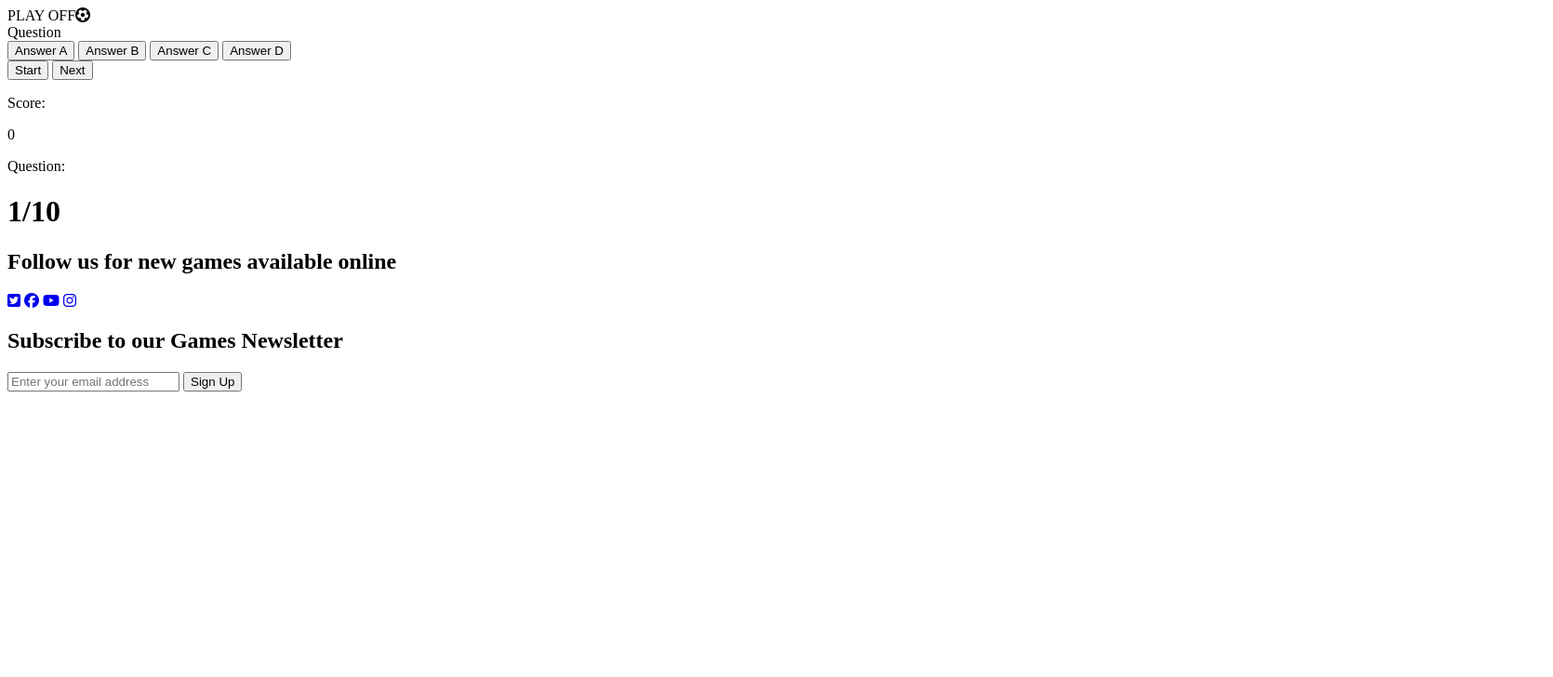
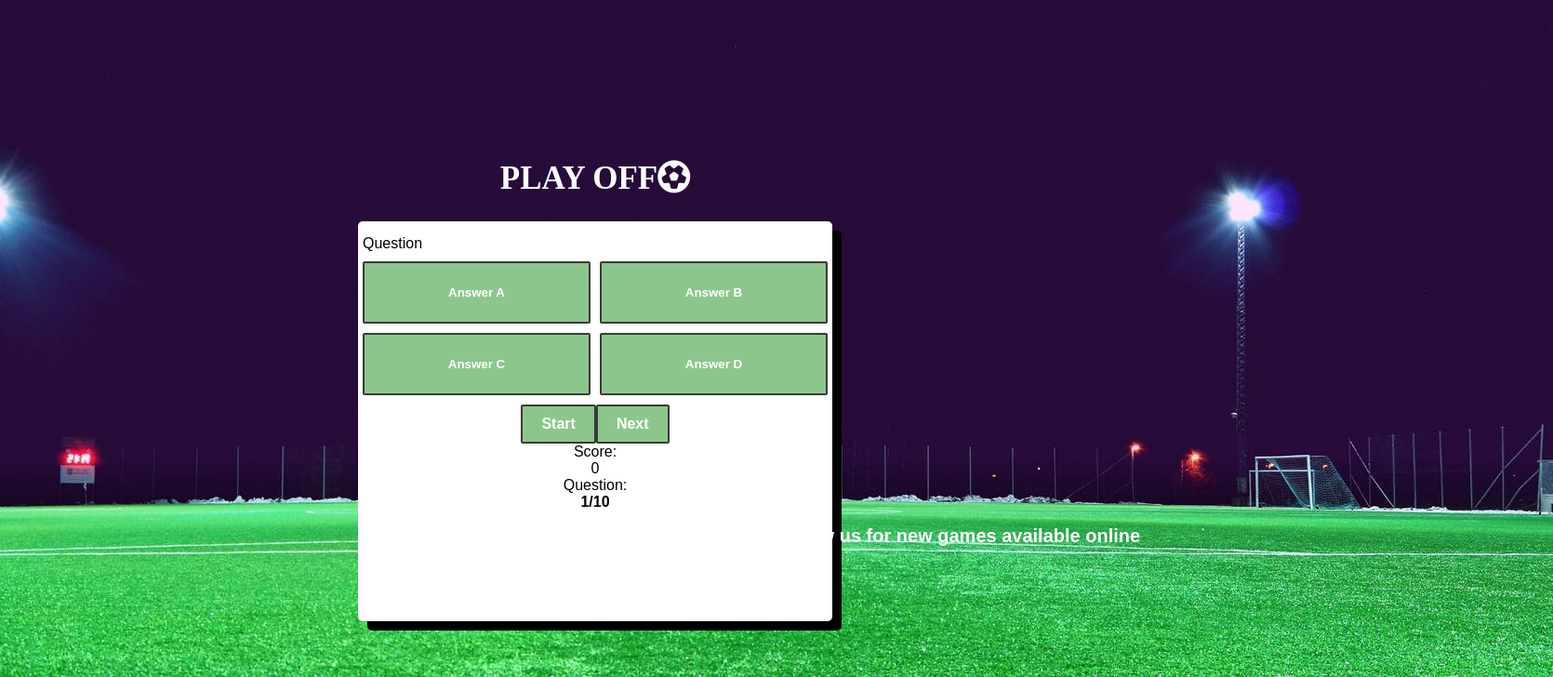
Before and after one commit to Code-Institute-Submissions/Shanbashir1-Play-Off_SeptResub, a plain HTML site: page index.html in a window 1280 px wide. Shown: the top 728 px of the page at 93% size, 1670 px wide, since content can reach past the window. Drawn offline with Linux system fonts and the light colour scheme.

Commit message:
added css design to box container and buttons and aligned header

```diff
--- a/assets/css/style.css
+++ b/assets/css/style.css
@@ -0,0 +1,167 @@
+/* design body element and add a background image of a football pitch*/
+
+body{
+    font-family: Arial, Helvetica, sans-serif;
+    box-sizing: border-box;
+    padding: 0;
+    margin: 0;
+    display: flex;
+    flex-direction: column;
+    width: 100vw;
+    height: 95vh;
+    justify-content:center ;
+    align-items: center;
+
+    background: url('../images/football.png') center ;
+}
+
+/*Size and design Header element to fit inline with the container*/
+
+.play {
+    font-size: 35px;
+    color: #fff;
+    font-family: 'Times New Roman', Times, serif;
+    font-weight: bold;
+    margin-top:5rem;
+    margin-bottom: 2%;
+}
+
+/*Design box element & buttons which will operate the container element for the quiz game*/
+
+.main-box {
+    width: 500px;
+    height: 50vh;
+    background-color: #fff;;
+    border-radius: 5px;
+    padding: 15px 5px;
+    box-shadow: 10px 10px;
+}
+
+.btn-grid {
+    display: grid;
+    grid-template-columns: repeat(2, auto);
+    gap: 10px;
+    margin: 10px 0;
+}
+
+.btn {
+    border: 2px solid #3a3a3a;
+    background-color: #5a5a;
+    border-radius: 2px;
+    padding: 1.5rem 3rem;
+    outline: none;
+    color: #fff;
+    font-weight: bold;
+}
+
+.btn:hover {
+    background-color: #f94230;
+}
+
+.btn.correct{
+    --hue:var(--hue-correct);
+   background-color: lightgreen
+}
+.btn.wrong{
+    --hue:var(--hue-wrong);
+    background-color: lightpink;
+
+}
+
+#start-button, #next-button {
+    font-size: 1rem;
+    padding: 10px 20px;
+}
+
+/* design the controls and hide elements */
+
+.controls {
+    display: flex;
+    justify-content: center;
+    align-items: center;
+}
+
+
+/* design the footer and social media icons */
+
+
+.main-footer {
+    height: 20vh;
+    width: 100vw;
+    justify-content: center;
+    text-align: center;
+}
+.footer {
+    font-size: 30px;
+    justify-content: center;
+    padding: 20px;
+    margin: 20%;
+    background-color: red;
+    padding-top: 5px;
+    padding-bottom: 5px;
+}
+
+.follow {
+
+    color: #fff;
+    margin: 1rem;
+    font-size: 20px;
+    text-align: center;
+
+}
+#footer-email {
+
+    width: 250px;
+    height: 20px;
+    border-radius: 4px;
+    outline: none;
+    border: none;
+    padding-left: 0.5rem;
+    font-size: 1rem;
+    margin: 3rem;
+
+}
+
+#footer-email-btn {
+    width: 100px;
+    height: 35px;
+    border-radius: 4px;
+    background-color: #f94230;
+    color: #fff;
+    font-size: 1rem;
+    padding: 0;
+    outline: none;
+    border: none;
+
+}
+.join {
+    text-align: center;
+    color: #fff;
+    font-size: 20px;
+ }
+
+
+#counter, scores-bar {
+    text-align: center;
+}
+
+.prefix {
+    text-align: center;
+    font-size: 1rem;
+    margin: 0;
+    padding: 0;
+}
+
+#counter, #score {
+    font-size: 1rem;
+    text-align: center;
+    margin: 0;
+    padding: 0;
+}
+
+.main-footer {
+    height: 20vh;
+    width: 100vw;
+    justify-content: center;
+    text-align: center;
+}
--- a/index.html
+++ b/index.html
@@ -4,6 +4,7 @@
     <meta charset="UTF-8">
     <meta http-equiv="X-UA-Compatible" content="IE=edge">
     <meta name="viewport" content="width=device-width, initial-scale=1.0">
+    <link rel="stylesheet" href="assets/css/style.css">
     <title>Play Off Quiz Game</title>
 </head>
 <body>
```
Also changed, not shown: assets/images/football.png (added).
